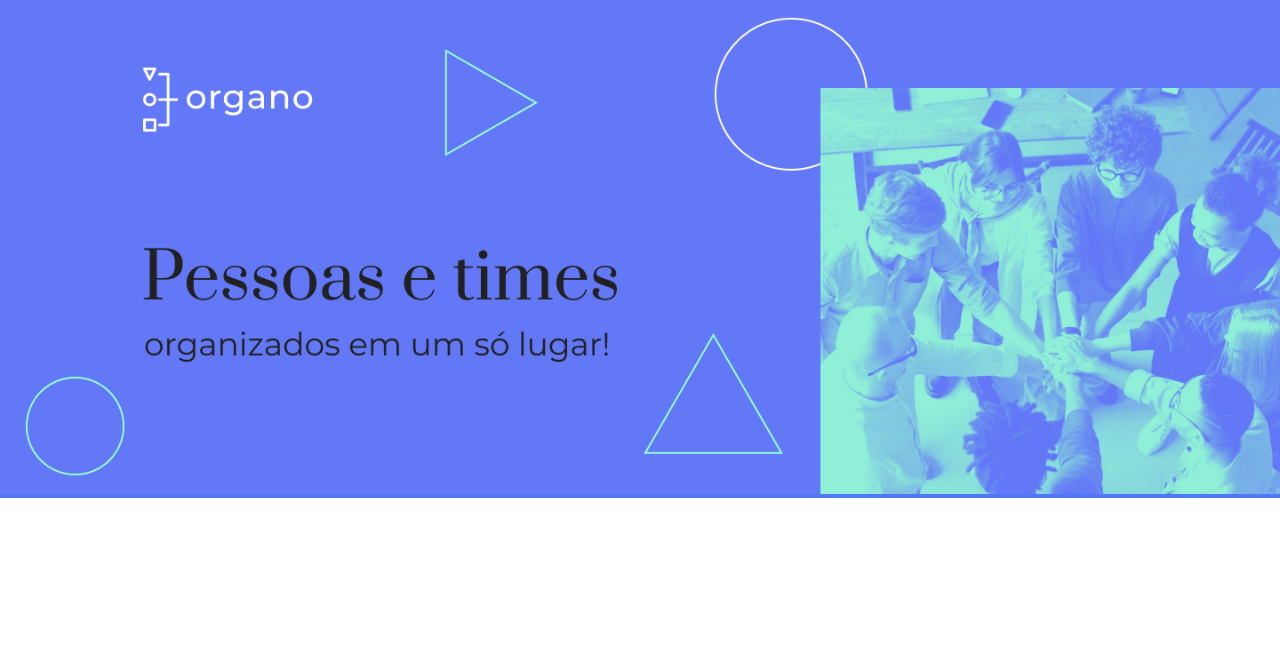
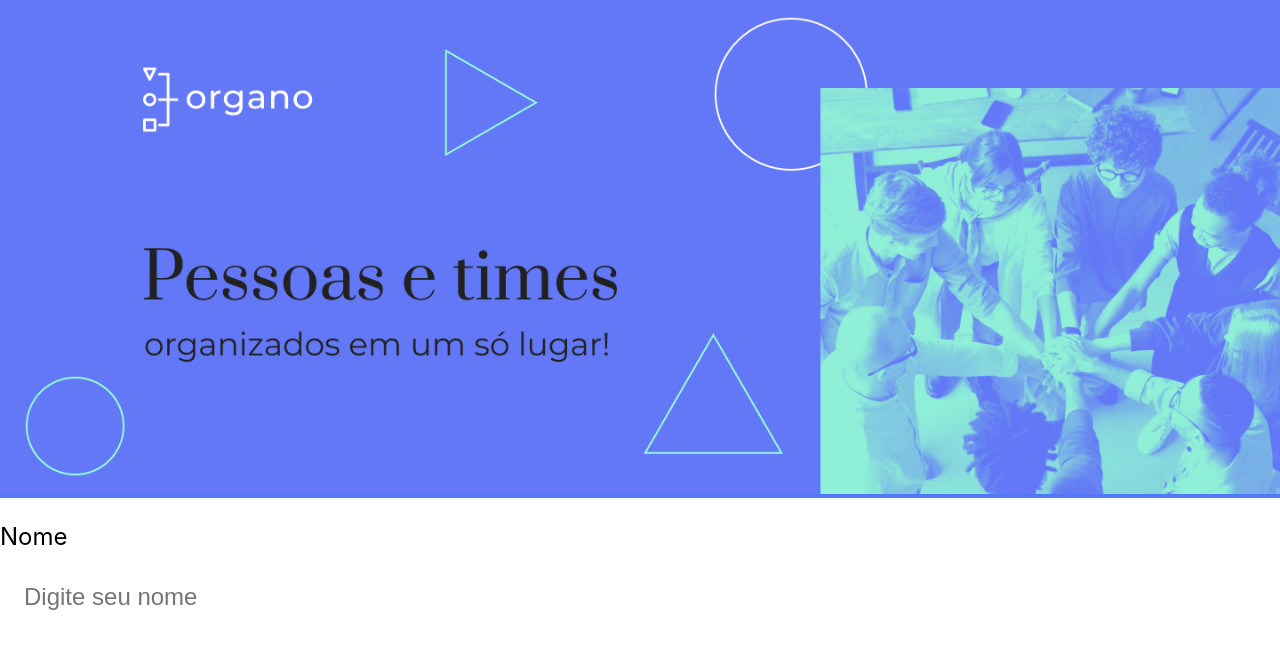
Before and after one commit to ThailonZanardi/organo-alura, a React (Create React App) app: page / in a window 1280 px wide. Shown: the top 648 px of the page. Built offline with nearby package versions, Linux system fonts and the light colour scheme.

Commit message:
Input componentizado

```diff
--- a/src/App.js
+++ b/src/App.js
@@ -1,9 +1,11 @@
 import Banner from './Componentes/Banner/Banner';
+import CampoTexto from './Componentes/CampoTexto/CampoTexto';
 
 function App() {
   return (
     <div className="App">
       <Banner/>
+      <CampoTexto/>
     </div>
   );
 }
--- a/src/Componentes/Banner/Banner.js
+++ b/src/Componentes/Banner/Banner.js
@@ -1,6 +1,6 @@
 import './Banner.css'
 
-function Banner() {
+const Banner = () => {
     return(
         <header className='banner'>
             <img src="/imagens/Banner.png" alt="Banner principal do projeto"/>
--- /dev/null
+++ b/src/Componentes/CampoTexto/CampoTexto.css
@@ -0,0 +1,20 @@
+.campo-texto {
+    margin: 24px 0;
+
+}
+
+.campo-texto label {
+    display: block;
+    margin-bottom: 8px;
+    font-size: 24px;
+}
+
+.campo-texto input {
+    background-color: #fff;
+    box-shadow: 10px 10px 30px rgba(0, 0, 0,0);
+    width: 100%;
+    border: none;
+    font-size: 24px;
+    padding: 24px;
+    box-sizing: border-box;
+}
--- /dev/null
+++ b/src/Componentes/CampoTexto/CampoTexto.js
@@ -0,0 +1,11 @@
+import './CampoTexto.css'
+
+const CampoTexto = () => {
+    return(
+        <div className="campo-texto">
+            <label>Nome</label>
+            <input placeholder='Digite seu nome'/>
+        </div>
+    );
+}
+export default CampoTexto;
```
